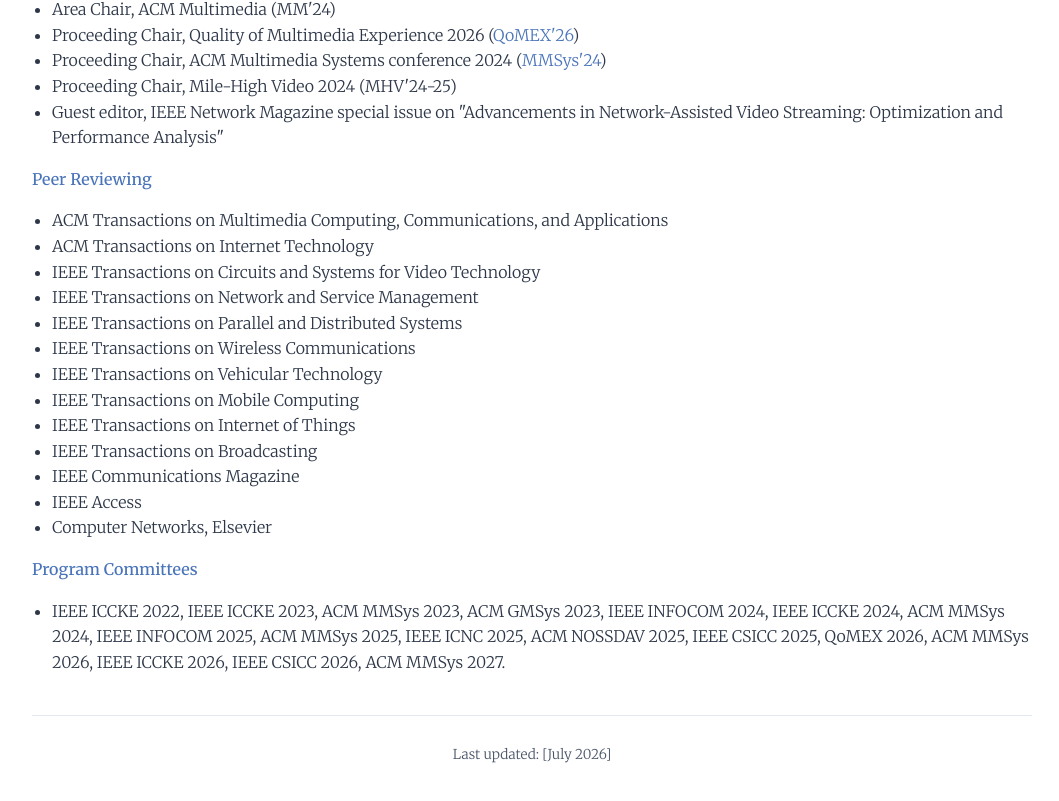
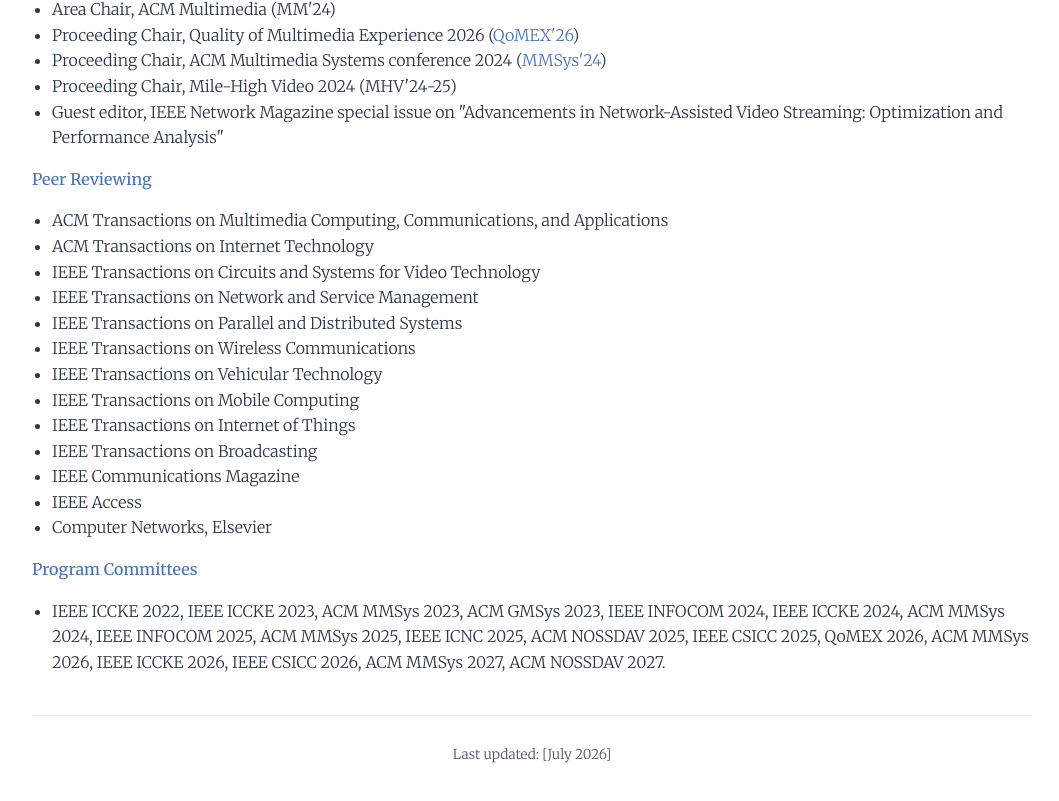
Before and after one commit to farzad199/farzad199.github.io, a plain HTML site: page index.html in a window 1280 px wide. Shown: the part 6877-7678 px from the top of the page, without its empty margins (108-1167 px from the left). Drawn offline with Linux system fonts and the light colour scheme.

Commit message:
new files

```diff
--- a/index.html
+++ b/index.html
@@ -298,7 +298,7 @@
             <div class="service-category">
                 <div class="service-title">Program Committees</div>
                 <ul>
-                    <li>IEEE ICCKE 2022, IEEE ICCKE  2023, ACM MMSys 2023, ACM GMSys 2023, IEEE INFOCOM 2024, IEEE ICCKE 2024, ACM MMSys 2024, IEEE INFOCOM 2025, ACM MMSys 2025, IEEE ICNC 2025, ACM NOSSDAV 2025, IEEE CSICC 2025, QoMEX 2026,  ACM MMSys 2026, IEEE ICCKE 2026, IEEE CSICC 2026, ACM MMSys 2027.</li>
+                    <li>IEEE ICCKE 2022, IEEE ICCKE  2023, ACM MMSys 2023, ACM GMSys 2023, IEEE INFOCOM 2024, IEEE ICCKE 2024, ACM MMSys 2024, IEEE INFOCOM 2025, ACM MMSys 2025, IEEE ICNC 2025, ACM NOSSDAV 2025, IEEE CSICC 2025, QoMEX 2026,  ACM MMSys 2026, IEEE ICCKE 2026, IEEE CSICC 2026, ACM MMSys 2027, ACM NOSSDAV 2027.</li>
                 </ul>
             </div>
         </section>
```
